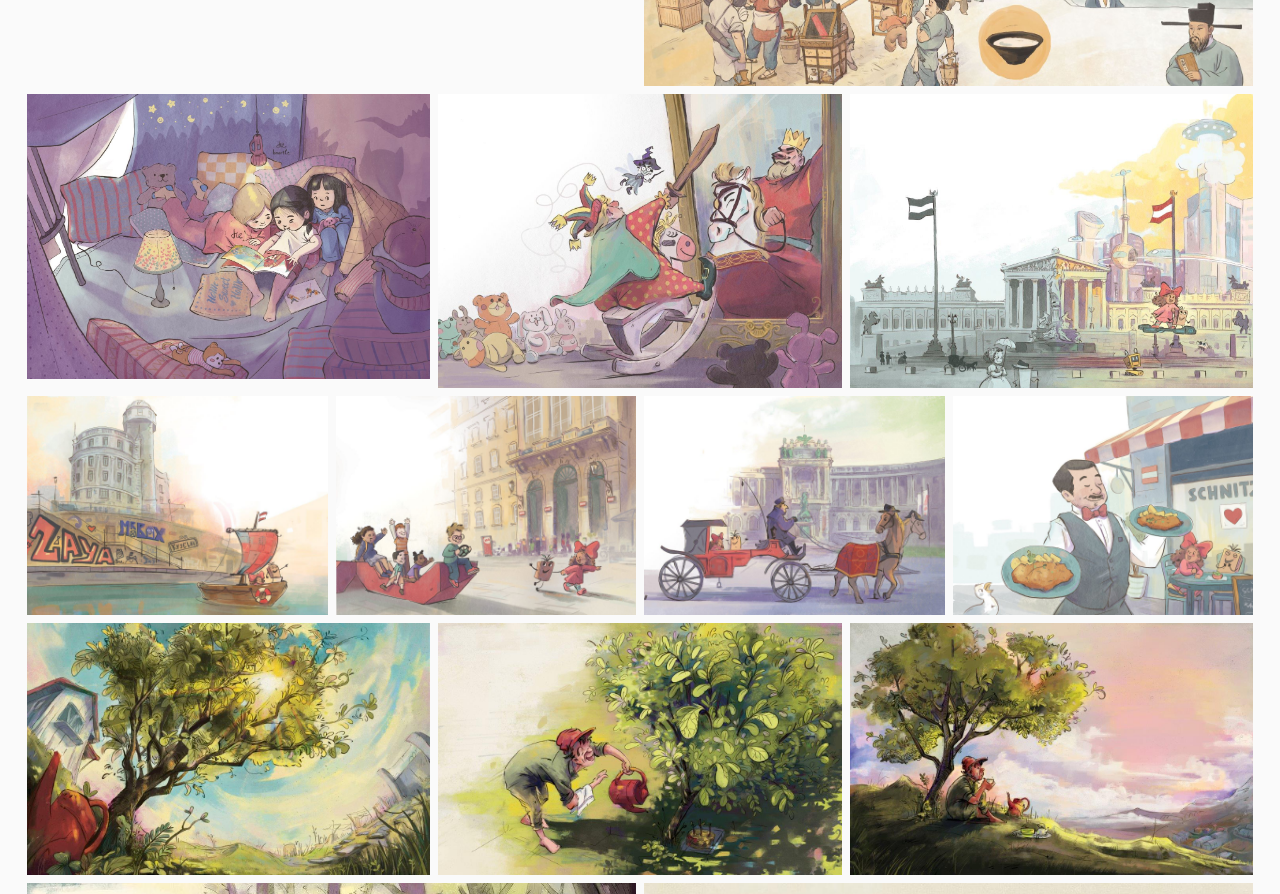
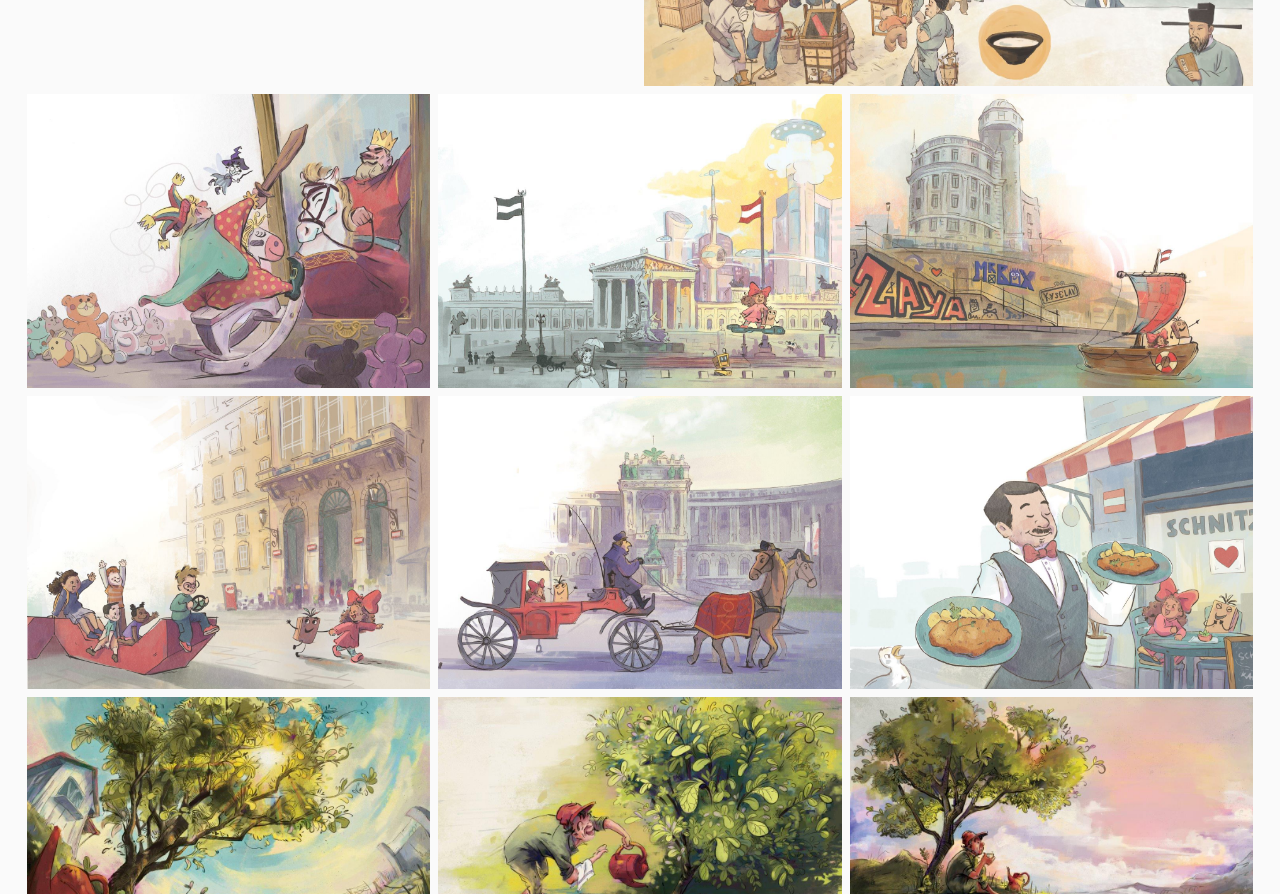
Before and after one commit to bnartle/bnartle, a plain HTML site: page index.html in a window 1280 px wide. Shown: the part 896-1790 px from the top of the page. Drawn offline with nearby package versions, Linux system fonts and the light colour scheme.

Commit message:
undo
undo

```diff
--- a/index.html
+++ b/index.html
@@ -117,15 +117,7 @@
               </div>
             </div>
           </div><!-- End Gallery Item-->
-		  <div class="col-xl-4 col-lg-12 col-md-12">
-            <div class="gallery-item h-100">
-              <img src="assets/img/gallery/pillowfort.jpg" class="img-fluid" alt="">
-              <div class="gallery-links d-flex align-items-center justify-content-center">
-                <a href="assets/img/gallery/pillowfort.jpg" title="Pillow Fort" class="glightbox preview-link"><i class="bi bi-arrows-angle-expand"></i></a>
-                <a href="assets/img/gallery/pillowfort.jpg" class="details-link"><i class="bi bi-link-45deg"></i></a>
-              </div>
-            </div>
-          </div><!-- End Gallery Item-->
+
           <div class="col-xl-4 col-lg-6 col-md-12">
             <div class="gallery-item h-100">
               <img src="assets/img/gallery/mrbox4.jpg" class="img-fluid" alt="">
@@ -144,7 +136,7 @@
               </div>
             </div>
           </div><!-- End Gallery Item-->
-          <div class="col-xl-3 col-lg-6 col-md-12">
+          <div class="col-xl-4 col-lg-6 col-md-12">
             <div class="gallery-item h-100">
               <img src="assets/img/gallery/mrbox9.jpg" class="img-fluid" alt="">
               <div class="gallery-links d-flex align-items-center justify-content-center">
@@ -153,7 +145,7 @@
               </div>
             </div>
           </div><!-- End Gallery Item-->
-          <div class="col-xl-3 col-lg-6 col-md-12">
+          <div class="col-xl-4 col-lg-6 col-md-12">
             <div class="gallery-item h-100">
               <img src="assets/img/gallery/mrbox6.jpg" class="img-fluid" alt="">
               <div class="gallery-links d-flex align-items-center justify-content-center">
@@ -162,7 +154,7 @@
               </div>
             </div>
           </div><!-- End Gallery Item-->
-          <div class="col-xl-3 col-lg-6 col-md-12">
+          <div class="col-xl-4 col-lg-6 col-md-12">
             <div class="gallery-item h-100">
               <img src="assets/img/gallery/mrbox10.jpg" class="img-fluid" alt="">
               <div class="gallery-links d-flex align-items-center justify-content-center">
@@ -171,7 +163,7 @@
               </div>
             </div>
           </div><!-- End Gallery Item-->
-          <div class="col-xl-3 col-lg-6 col-md-12">
+          <div class="col-xl-4 col-lg-6 col-md-12">
             <div class="gallery-item h-100">
               <img src="assets/img/gallery/mrbox18.jpg" class="img-fluid" alt="">
               <div class="gallery-links d-flex align-items-center justify-content-center">
```
